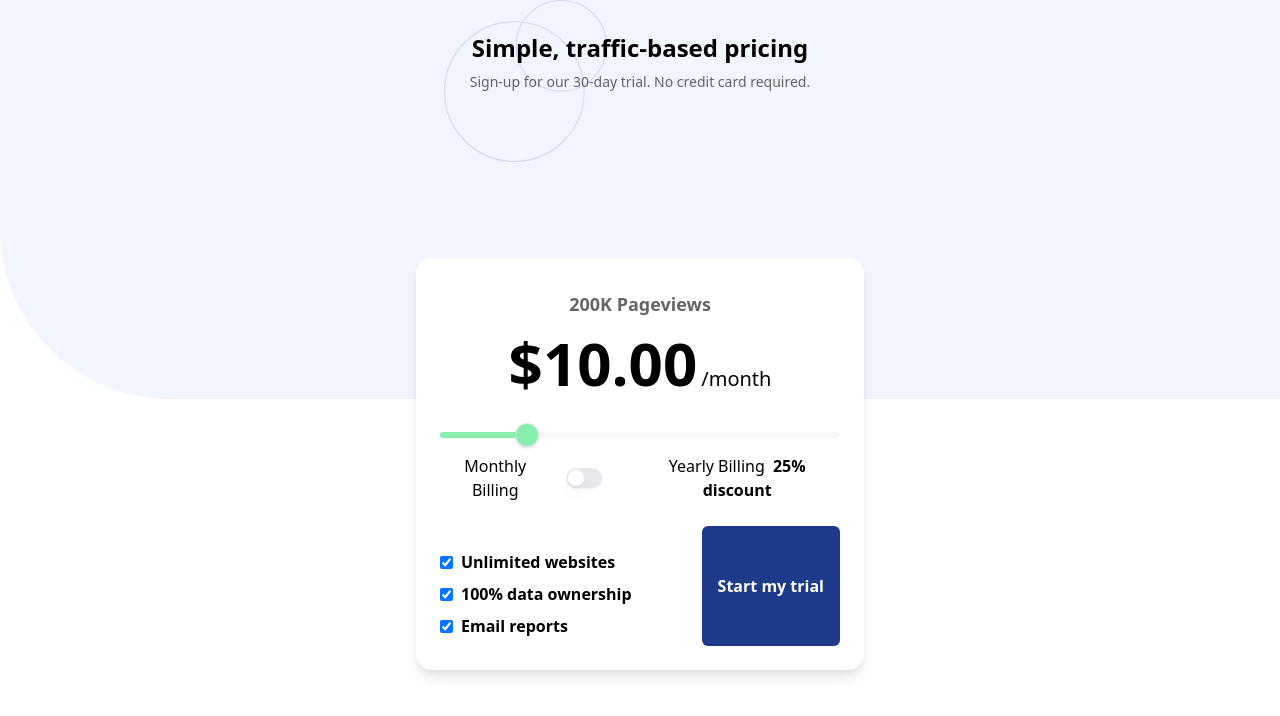
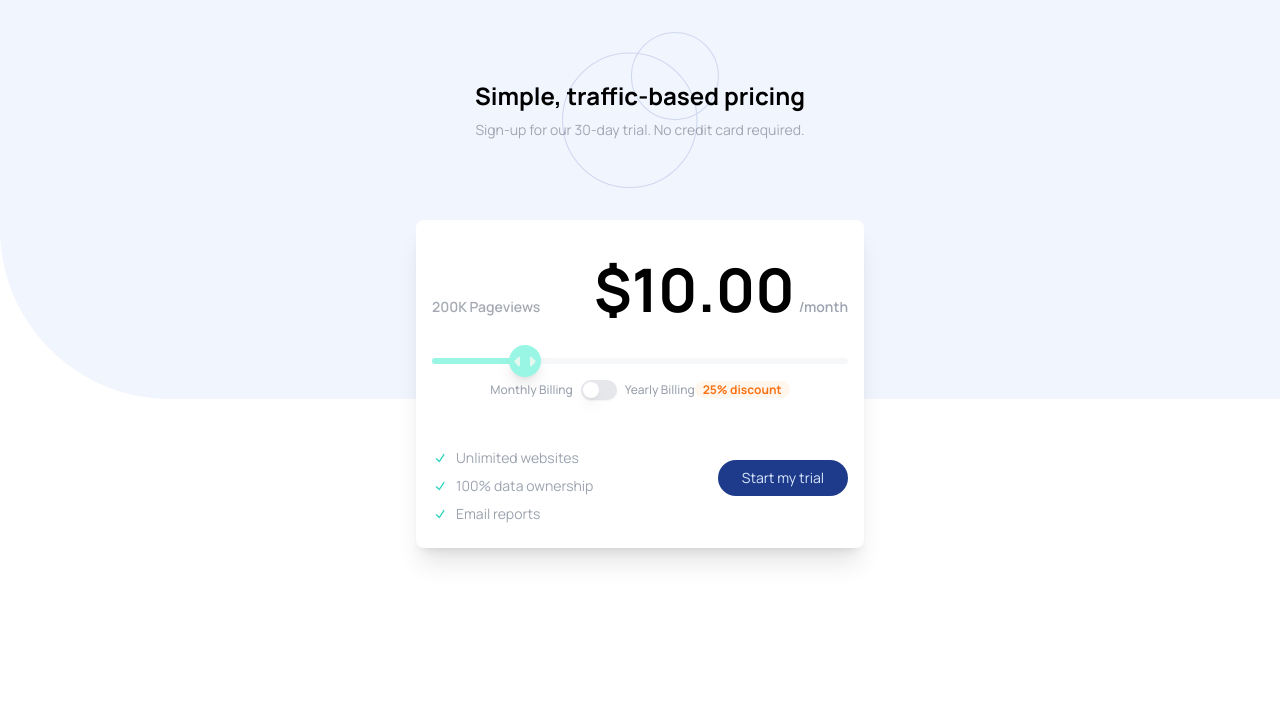
Before and after one commit to josephadeabah/pricing-challenge, a Next.js app: page / in a window 1280 px wide. Shown: the top 716 px of the page. Built offline with nearby package versions, Linux system fonts and the light colour scheme.

Commit message:
feat: add page

```diff
--- /dev/null
+++ b/app/components/Checkbox.tsx
@@ -0,0 +1,30 @@
+"use client";
+
+import * as React from "react";
+import * as CheckboxPrimitive from "@radix-ui/react-checkbox";
+import { CheckIcon } from "@radix-ui/react-icons";
+
+import { twMerge } from "tailwind-merge";
+
+const Checkbox = React.forwardRef<
+  React.ElementRef<typeof CheckboxPrimitive.Root>,
+  React.ComponentPropsWithoutRef<typeof CheckboxPrimitive.Root>
+>(({ className, ...props }, ref) => (
+  <CheckboxPrimitive.Root
+    ref={ref}
+    className={twMerge(
+      "peer h-4 w-4 shrink-0 rounded-sm border border-primary shadow focus-visible:outline-none focus-visible:ring-1 focus-visible:ring-ring disabled:cursor-not-allowed disabled:opacity-50 data-[state=checked]:bg-primary data-[state=checked]:text-primary-foreground",
+      className
+    )}
+    {...props}
+  >
+    <CheckboxPrimitive.Indicator
+      className={twMerge("flex items-center justify-center text-current")}
+    >
+      <CheckIcon className="h-4 w-4" />
+    </CheckboxPrimitive.Indicator>
+  </CheckboxPrimitive.Root>
+));
+Checkbox.displayName = CheckboxPrimitive.Root.displayName;
+
+export { Checkbox };
--- a/app/components/Slider.tsx
+++ b/app/components/Slider.tsx
@@ -2,7 +2,6 @@
 
 import * as React from "react";
 import * as SliderPrimitive from "@radix-ui/react-slider";
-
 import { twMerge } from "tailwind-merge";
 
 const Slider = React.forwardRef<
@@ -18,9 +17,32 @@ const Slider = React.forwardRef<
     {...props}
   >
     <SliderPrimitive.Track className="relative h-1.5 w-full grow overflow-hidden rounded-full bg-gray-300/20">
-      <SliderPrimitive.Range className="absolute h-full bg-green-300" />
+      <SliderPrimitive.Range className="absolute h-full bg-teal-200" />
     </SliderPrimitive.Track>
-    <SliderPrimitive.Thumb className="block h-6 w-6 rounded-full border border-primary/50 bg-green-300 shadow transition-colors focus-visible:outline-none focus-visible:ring-1 focus-visible:ring-ring disabled:pointer-events-none disabled:opacity-50" />
+    <SliderPrimitive.Thumb className="relative block h-8 w-8 rounded-full bg-teal-200 shadow-lg transition-colors focus-visible:outline-none focus:bg-teal-500 focus-visible:ring-1 focus-visible:ring-ring disabled:pointer-events-none disabled:opacity-50">
+      <div className="flex justify-center items-center h-full">
+        <svg
+          xmlns="http://www.w3.org/2000/svg"
+          width="11"
+          height="13"
+          className=""
+        >
+          <g fill="#E4F8F0" fillRule="evenodd">
+            <path d="M6 2.558v7.884a1 1 0 01-1.735.679L.626 7.178a1 1 0 010-1.356l3.64-3.943A1 1 0 016 2.558z" />
+          </g>
+        </svg>
+        <svg
+          xmlns="http://www.w3.org/2000/svg"
+          width="11"
+          height="13"
+          className="transform rotate-180"
+        >
+          <g fill="#E4F8F0" fillRule="evenodd">
+            <path d="M6 2.558v7.884a1 1 0 01-1.735.679L.626 7.178a1 1 0 010-1.356l3.64-3.943A1 1 0 016 2.558z" />
+          </g>
+        </svg>
+      </div>
+    </SliderPrimitive.Thumb>
   </SliderPrimitive.Root>
 ));
 Slider.displayName = SliderPrimitive.Root.displayName;
--- a/app/index.html
+++ b/app/index.html
@@ -7,12 +7,6 @@
   <link rel="icon" type="image/png" sizes="32x32" href="./images/favicon-32x32.png">
 
   <title>Frontend Mentor | Interactive pricing component</title>
-
-  <!-- Feel free to remove these styles or customise in your own stylesheet 👍 -->
-  <style>
-    .attribution { font-size: 11px; text-align: center; }
-    .attribution a { color: hsl(228, 45%, 44%); }
-  </style>
 </head>
 <body>
 
--- a/app/layout.js
+++ b/app/layout.js
@@ -1,15 +1,9 @@
-import localFont from "next/font/local";
+import { Manrope } from "next/font/google";
 import "./globals.css";
 
-const geistSans = localFont({
-  src: "./fonts/GeistVF.woff",
-  variable: "--font-geist-sans",
-  weight: "100 900",
-});
-const geistMono = localFont({
-  src: "./fonts/GeistMonoVF.woff",
-  variable: "--font-geist-mono",
-  weight: "100 900",
+const manrope = Manrope({
+  subsets: ['latin'],
+  weights: ['600', '800'],
 });
 
 export const metadata = {
@@ -20,9 +14,7 @@ export const metadata = {
 export default function RootLayout({ children }) {
   return (
     <html lang="en">
-      <body
-        className={`${geistSans.variable} ${geistMono.variable} antialiased`}
-      >
+      <body className={`${manrope.className} antialiased`}>
         {children}
       </body>
     </html>
--- a/app/page.js
+++ b/app/page.js
@@ -1,7 +1,8 @@
 "use client";
 import { useState } from 'react';
-import { Slider } from './components/Slider'; // Adjust based on the actual import path
-import { Switch } from './components/Switch'; // Adjust based on the actual import path
+import { Slider } from './components/Slider';
+import { Switch } from './components/Switch';
+import { Checkbox } from './components/Checkbox';
 
 const pricing = [
   { views: 0, price: 0 },
@@ -19,7 +20,7 @@ const pricing = [
 
 const Home = () => {
   const [isYearly, setIsYearly] = useState(false);
-  const [sliderValue, setSliderValue] = useState(200); // Default slider value
+  const [sliderValue, setSliderValue] = useState(200);
 
   const handleToggle = () => {
     setIsYearly(!isYearly);
@@ -28,58 +29,79 @@ const Home = () => {
   const getPrice = () => {
     const selectedPlan = pricing.find(plan => plan.views === sliderValue);
     if (!selectedPlan) return 0;
-    const price = isYearly ? selectedPlan.price * 0.75 : selectedPlan.price; // Apply 25% discount for yearly
+    const price = isYearly ? selectedPlan.price * 0.75 : selectedPlan.price;
     return price.toFixed(2);
   };
 
   return (
-    <div className="flex flex-col items-center px-4 md:px-0">
-      <div className="bg-[url('./images/pattern-circles.svg')] bg-no-repeat bg-contain w-full max-w-[392px] h-[162px] mx-auto mb-8">
-        <h1 className="text-center text-2xl font-bold mt-8">Simple, traffic-based pricing</h1>
-        <h2 className="text-center text-sm opacity-60 mt-2">Sign-up for our 30-day trial. No credit card required.</h2>
+    <div className="flex flex-col items-center h-full px-4 gap-8 py-8">
+      <div className="w-full max-w-[392px] bg-[url('./images/pattern-circles.svg')] py-12 bg-no-repeat bg-contain bg-center mx-auto">
+        <h1 className="text-center text-2xl font-bold relative z-10">Simple, traffic-based pricing</h1>
+        <h2 className="text-center text-sm opacity-60 mt-2 relative z-10 text-gray-500">Sign-up for our 30-day trial. No credit card required.</h2>
       </div>
 
-      <article className="relative bg-white rounded-2xl mx-auto max-w-md mt-16 p-6 shadow-lg">
-        <div className="text-center">
-          <p className="font-semibold text-lg opacity-60 mt-2">{sliderValue}K Pageviews</p>
-          <p className="font-bold text-[60px] flex justify-center items-baseline">
-            ${getPrice()}
-            <span className="text-xl font-normal ml-1">{isYearly ? '/year' : '/month'}</span>
-          </p>
-
+      <div className="relative bg-white rounded-lg mx-auto h-fit max-h-lg w-full max-w-md px-4 py-4 shadow-xl">
+        <div className="flex flex-col items-center">
+          {/* Centered above the slider on mobile */}
+          <p className="font-semibold text-sm opacity-60 mt-2 md:hidden text-center">{sliderValue}K Pageviews</p>
+          {/* For desktop layout */}
+          <div className="hidden md:flex justify-between items-baseline w-full mt-2">
+            <p className="font-semibold text-sm opacity-60 text-gray-500">{sliderValue}K Pageviews</p>
+            <p className="font-bold text-[60px] flex items-baseline">
+              ${getPrice()}
+              <span className="text-sm font-semibold ml-1 text-gray-400">{isYearly ? '/year' : '/month'}</span>
+            </p>
+          </div>
           <Slider
             value={[sliderValue]}
-            onValueChange={values => setSliderValue(values[0])} // This receives an array
+            onValueChange={values => setSliderValue(values[0])}
             min={0}
             max={1000}
             step={100}
             className="mt-6"
           />
-
-          <div className="flex justify-center items-center mt-4">
-            <p className="mr-4">Monthly Billing</p>
+          {/* Centered below the slider on mobile */}
+          <div className="flex flex-col items-center mt-2 md:hidden">
+            <p className="font-bold text-[60px] flex items-baseline">
+              ${getPrice()}
+              <span className="text-sm font-normal text-gray-400 ml-1">{isYearly ? '/year' : '/month'}</span>
+            </p>
+          </div>
+          <div className="flex justify-between gap-2 items-center text-xs font-medium text-gray-400 mt-4">
+            <p className="">Monthly Billing</p>
             <Switch
               checked={isYearly}
               onCheckedChange={handleToggle}
-              className="mr-4"
+              className=""
             />
-            <p className="ml-4">Yearly Billing <span className="bg-hsl(14, 92%, 95%) text-hsl(15, 100%, 70%) font-bold ml-1">25% discount</span></p>
+            <p className="hidden md:block">Yearly Billing
+              <span className="bg-orange-50 px-2 text-orange-500 rounded-full text-xs font-bold">
+                <span className='hidden md:inline'>25% </span> discount
+              </span>
+            </p>
+            {/* This line keeps the discount on all devices but hides "discount" on mobile */}
+            <p className="md:hidden">Yearly Billing
+              <span className="bg-orange-50 px-2 text-orange-500 rounded-full text-xs font-bold">
+                25%
+              </span>
+            </p>
           </div>
-
-          <div className="mt-6 flex flex-wrap justify-between">
-            <div className="mt-6">
+          <div className="mt-6 flex flex-col md:flex-row w-full md:justify-between items-center">
+            <div className="mt-6 flex flex-col items-center md:items-start">
               {['Unlimited websites', '100% data ownership', 'Email reports'].map((addon, index) => (
                 <div key={index} className="flex items-center mb-2">
-                  <input type="checkbox" className="mr-2" defaultChecked />
-                  <p className="font-bold">{addon}</p>
+                  <Checkbox className="mr-2 shadow-none border-none text-teal-400" defaultChecked />
+                  <p className="font-normal text-gray-400 text-sm">{addon}</p>
                 </div>
               ))}
             </div>
+            <div className='flex justify-center items-center mt-4 md:mt-0'>
+              <button className="bg-blue-900 text-blue-100 py-2 px-6 text-sm rounded-full">Start my trial</button>
+            </div>
+          </div>
 
-            <button className="bg-blue-900 text-white font-bold py-1 px-4 rounded-md mt-4 md:mt-0">Start my trial</button>
-          </div>
         </div>
-      </article>
+      </div>
     </div>
   );
 };
--- a/package.json
+++ b/package.json
@@ -9,6 +9,8 @@
     "lint": "next lint"
   },
   "dependencies": {
+    "@radix-ui/react-checkbox": "^1.1.1",
+    "@radix-ui/react-icons": "^1.3.0",
     "@radix-ui/react-slider": "^1.2.0",
     "@radix-ui/react-switch": "^1.1.0",
     "next": "14.2.12",
```
Also changed, not shown: 1 other file (tests, documents, lock files or other folders).
